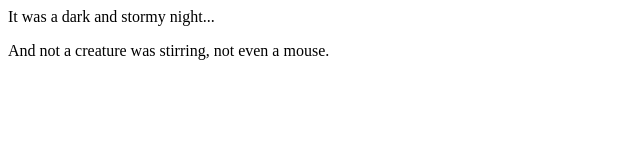
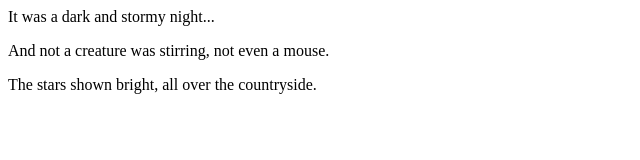
Before and after one commit to dixonspectives/fireside-story, a plain HTML site: page index.html in a window 1280 px wide. Shown: the whole page, without its empty margins (0-640 px from the left). Drawn offline with Linux system fonts and the light colour scheme.

Commit message:
add a third line to the story

```diff
--- a/index.html
+++ b/index.html
@@ -2,5 +2,6 @@
   <body>
     <p>It was a dark and stormy night...</p>
     <p>And not a creature was stirring, not even a mouse.</p>
+    <p>The stars shown bright, all over the countryside.</p>
   </body>
 </html>
```
